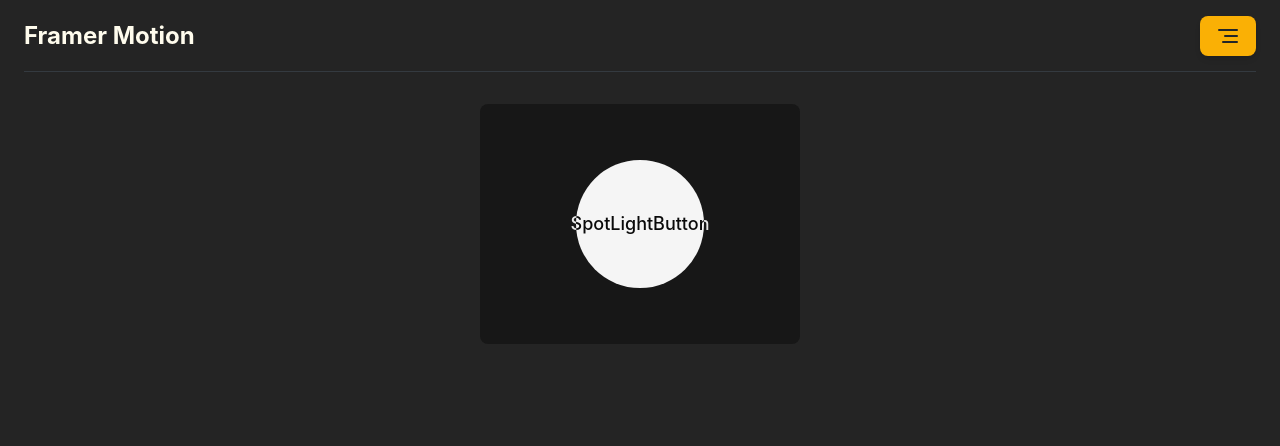
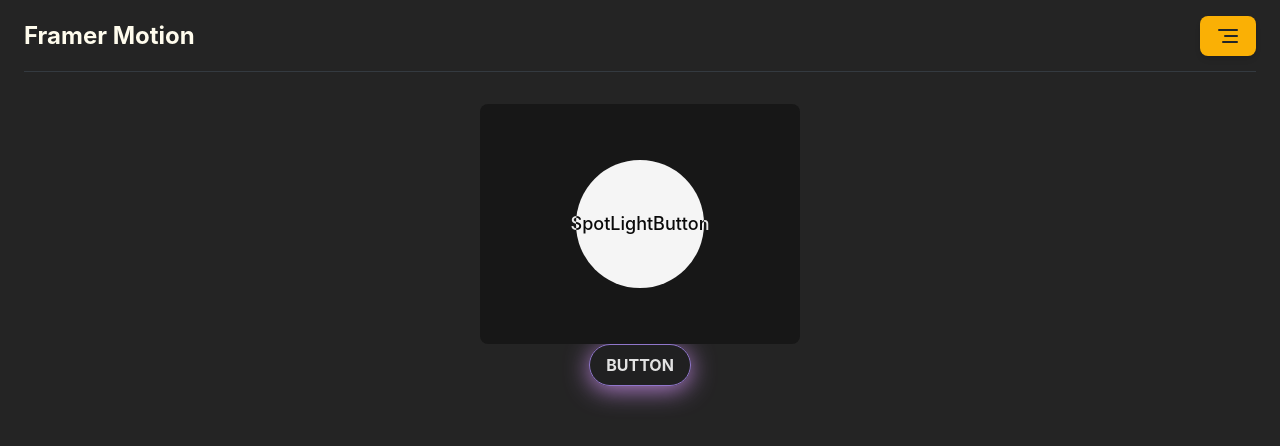
Before and after one commit to AJ1732/framer-motion-template, a React (Vite) app: page /buttons in a window 1280 px wide. Shown: the top 446 px of the page. Built offline with nearby package versions, Linux system fonts and the light colour scheme; what tailwindcss-selector-patterns would draw is missing.

Commit message:
chore: add aurora gradient to button component

```diff
--- a/src/components/ui/RadialGrad.jsx
+++ /dev/null
@@ -1,4 +0,0 @@
-const RadialGrad = () => {
-  return <div>RadialGrad</div>;
-};
-export default RadialGrad;
--- a/src/pages/Buttons.jsx
+++ b/src/pages/Buttons.jsx
@@ -1,10 +1,12 @@
 import SpotLightButton from "../components/ui/SpotLightButton";
+import AuroraButton from "../components/ui/AuroraButton";
 import Transition from "../components/ui/Transition";
 
 const Buttons = () => {
   return (
-    <div className="min-h-80 py-4 flex flex-col items-center justify-start">
+    <div className="flex min-h-80 flex-col items-center justify-start py-4">
       <SpotLightButton />
+      <AuroraButton>Button</AuroraButton>
     </div>
   );
 };
```
